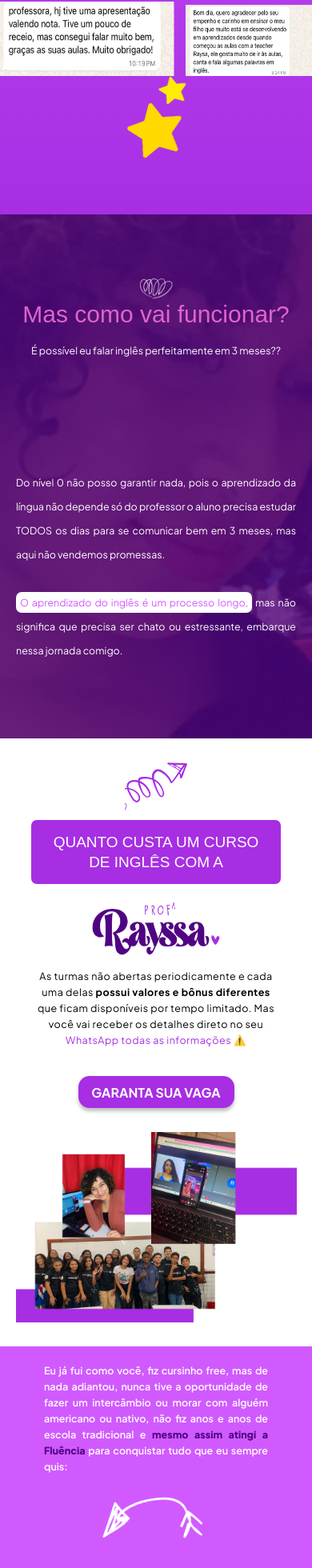
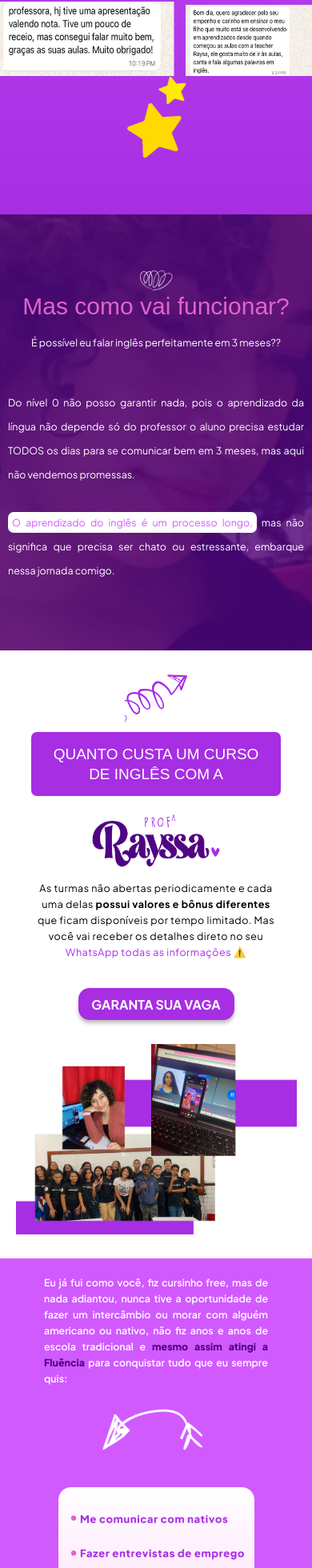
Before and after one commit to douglasnou/LandingPage-Prof-Rayssa, a React (Vite) app: page / in a window 390 px wide. Shown: the part 2301-4261 px from the top of the page at 80% size. Built offline with nearby package versions, Linux system fonts and the light colour scheme; a web font is replaced by a local one.

Commit message:
problemas de espaçamento

```diff
--- a/src/components/HowSection/style.module.scss
+++ b/src/components/HowSection/style.module.scss
@@ -83,7 +83,7 @@
         width: 100%;
         flex-direction: column;
         height: auto;
-        padding: 20px;
+        padding: 10px;
         margin-top: -50px;
 
         .HowContainer {
@@ -114,6 +114,7 @@
 
             .TextSub {
                 text-align: justify;
+                margin-top: -40px;
             }
         }
     }
--- a/src/styles/typography.scss
+++ b/src/styles/typography.scss
@@ -73,7 +73,7 @@
 .history-text{
     @extend %jakarta;
     font-weight: 600;
-    font-size: clamp(0.75rem, 0.661rem + 0.500vw, 1.5rem);
+    font-size: clamp(0.75rem, 0.661rem + 0.476vw, 1.5rem);
     line-height: 30px;
     color: white;
 }
```
